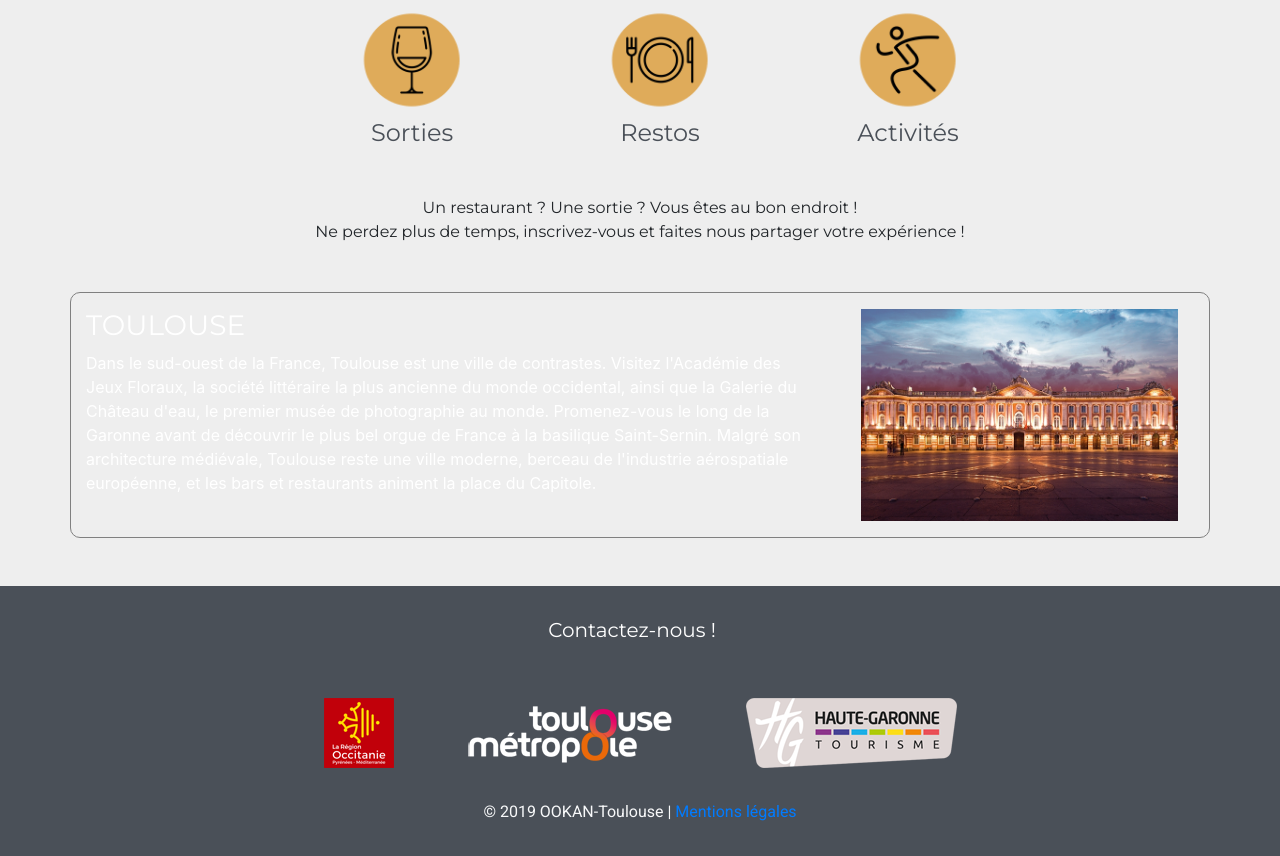
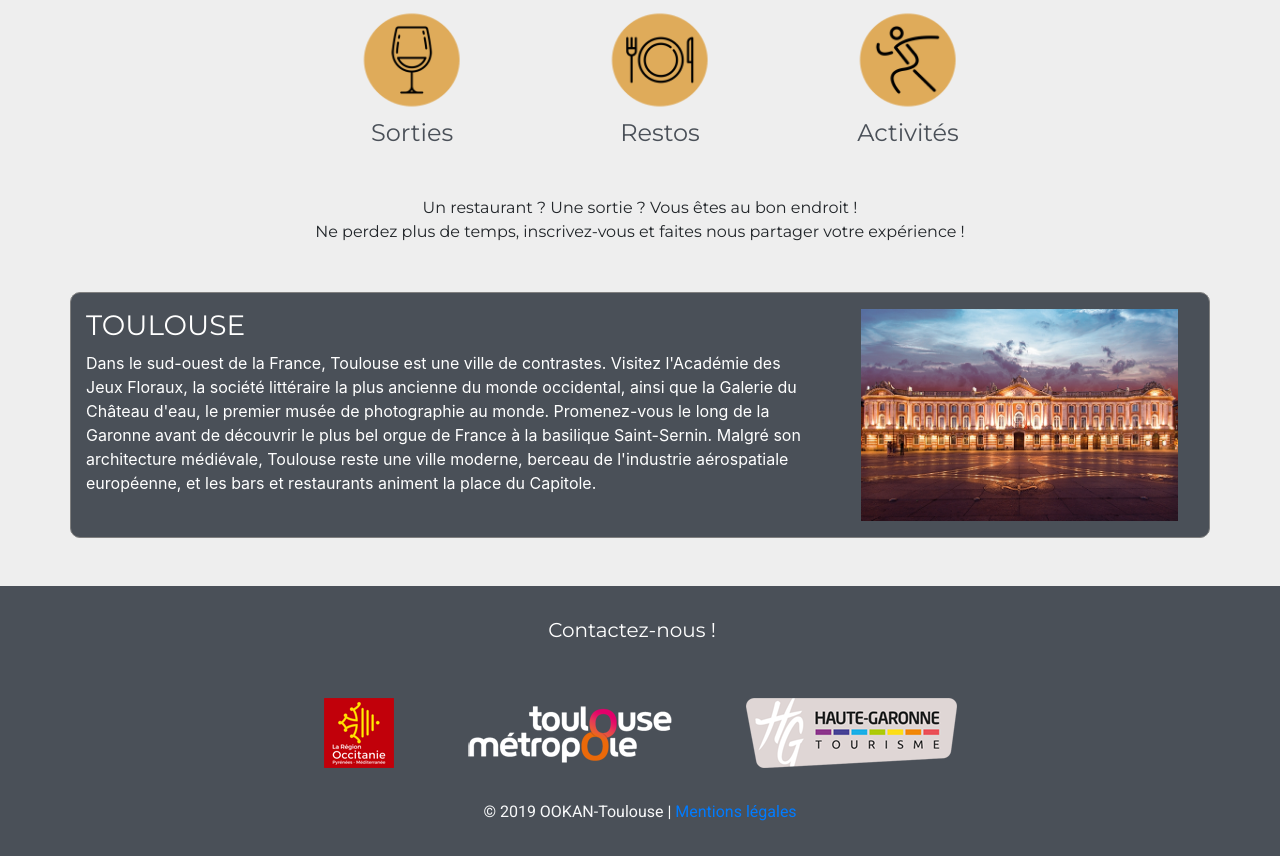
Before and after one commit to lapouj/ookan, a Symfony app: template templates/accueil/index.html.twig in a window 1280 px wide. Shown: the part 511-1367 px from the top of the page. Run offline with Twig, Linux system fonts and the light colour scheme; the template is opened without the code that fills it, so the values that code supplies are empty; some libraries are stand-ins or nearby versions.

Commit message:
Update body.css

```diff
--- a/public/css/body.css
+++ b/public/css/body.css
@@ -9,7 +9,7 @@ body {
 
 .encart {
 	border: 1px solid grey;
-	color: black;
+	color: black; background-color: #4a5058;
 }
 
 #cards {
```
